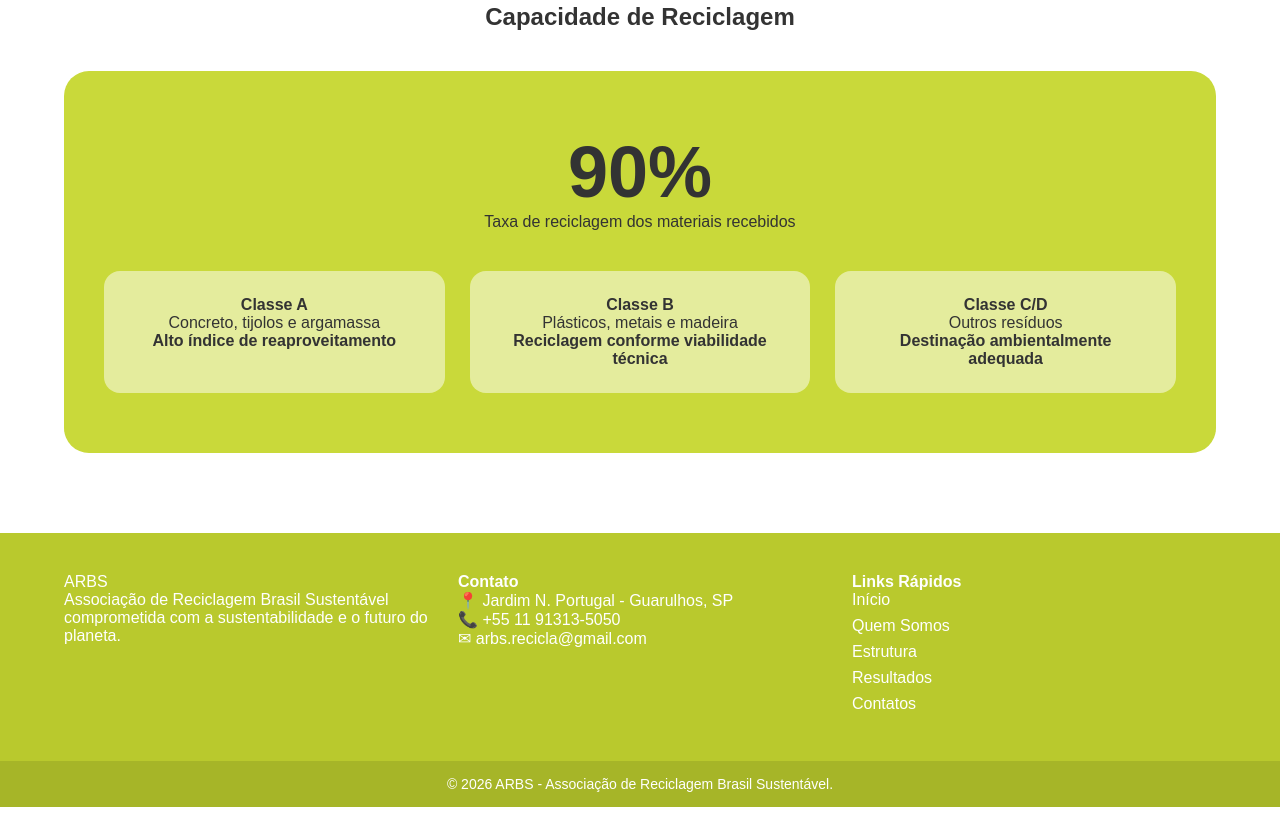
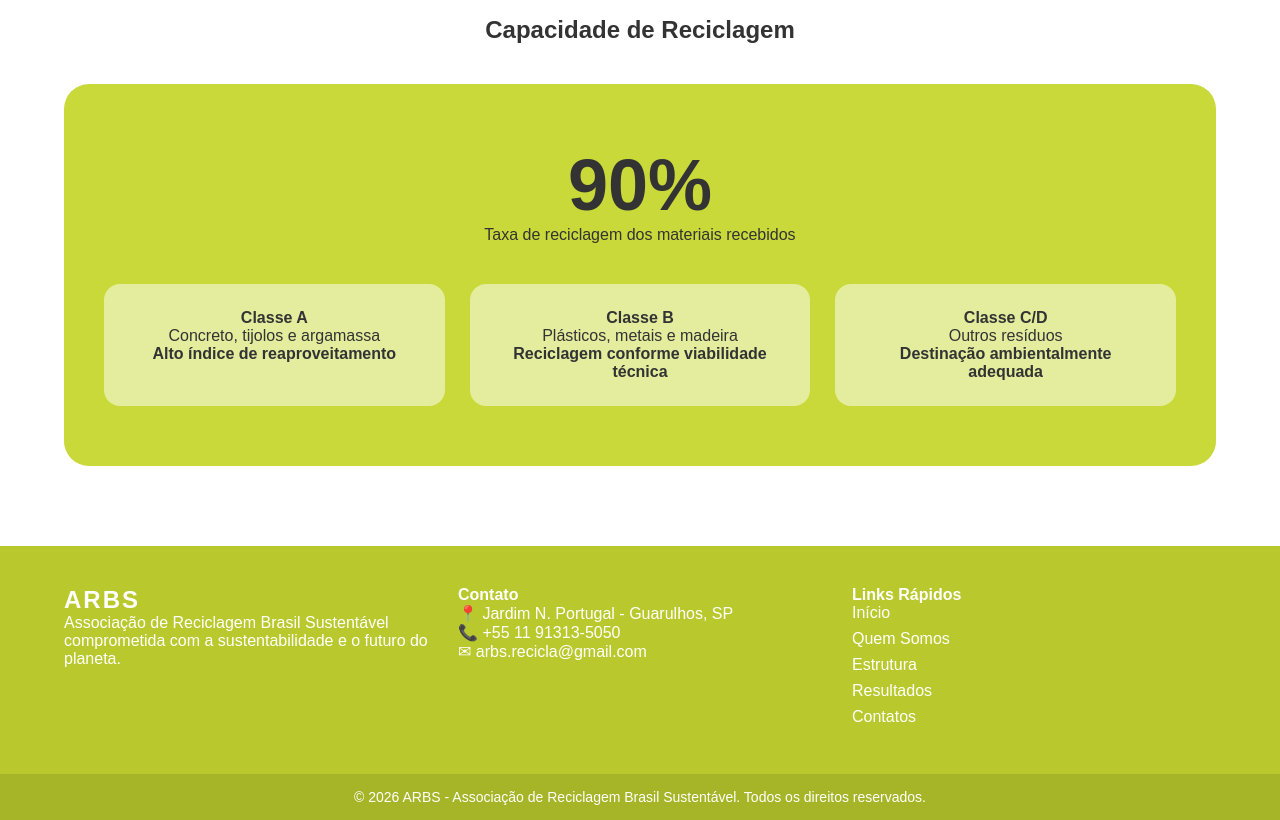
Before and after one commit to pedromeritello-dev/arbs, a plain HTML site: page estrutura.html in a window 1280 px wide. Shown: the part 1240-2060 px from the top of the page. Drawn offline with Linux system fonts and the light colour scheme.

Commit message:
Add: atualização e correção de alguns erros no footer e header

```diff
--- a/css/estrutura.css
+++ b/css/estrutura.css
@@ -339,3 +339,15 @@
     }
 
 }
+
+.logo-text {
+    font-size: 26px;
+    font-weight: bold;
+    color: #7a8c1d;
+    letter-spacing: 2px;
+}
+
+.footer .logo-arbs {
+    color: #fff;
+    font-size: 24px;
+}
--- a/css/resultados.css
+++ b/css/resultados.css
@@ -341,5 +341,6 @@
 
 .footer .logo-arbs {
     color: #fff;
+    font-weight: bold;
     font-size: 24px;
 }
--- a/estrutura.html
+++ b/estrutura.html
@@ -158,7 +158,7 @@
 <footer class="footer">
     <div class="container footer-content">
         <div class="footer-about">
-            <div class="logo-text">ARBS</div>
+            <div class="logo-arbs">ARBS</div>
             <p>
                 Associação de Reciclagem Brasil Sustentável comprometida com a sustentabilidade
                 e o futuro do planeta.
@@ -183,7 +183,7 @@
     </div>
 
     <div class="footer-bottom">
-        © 2026 ARBS - Associação de Reciclagem Brasil Sustentável.
+        © 2026 ARBS - Associação de Reciclagem Brasil Sustentável. Todos os direitos reservados.
     </div>
 </footer>
 
```
Also changed, not shown: resultados.html (+1 -1 lines).
